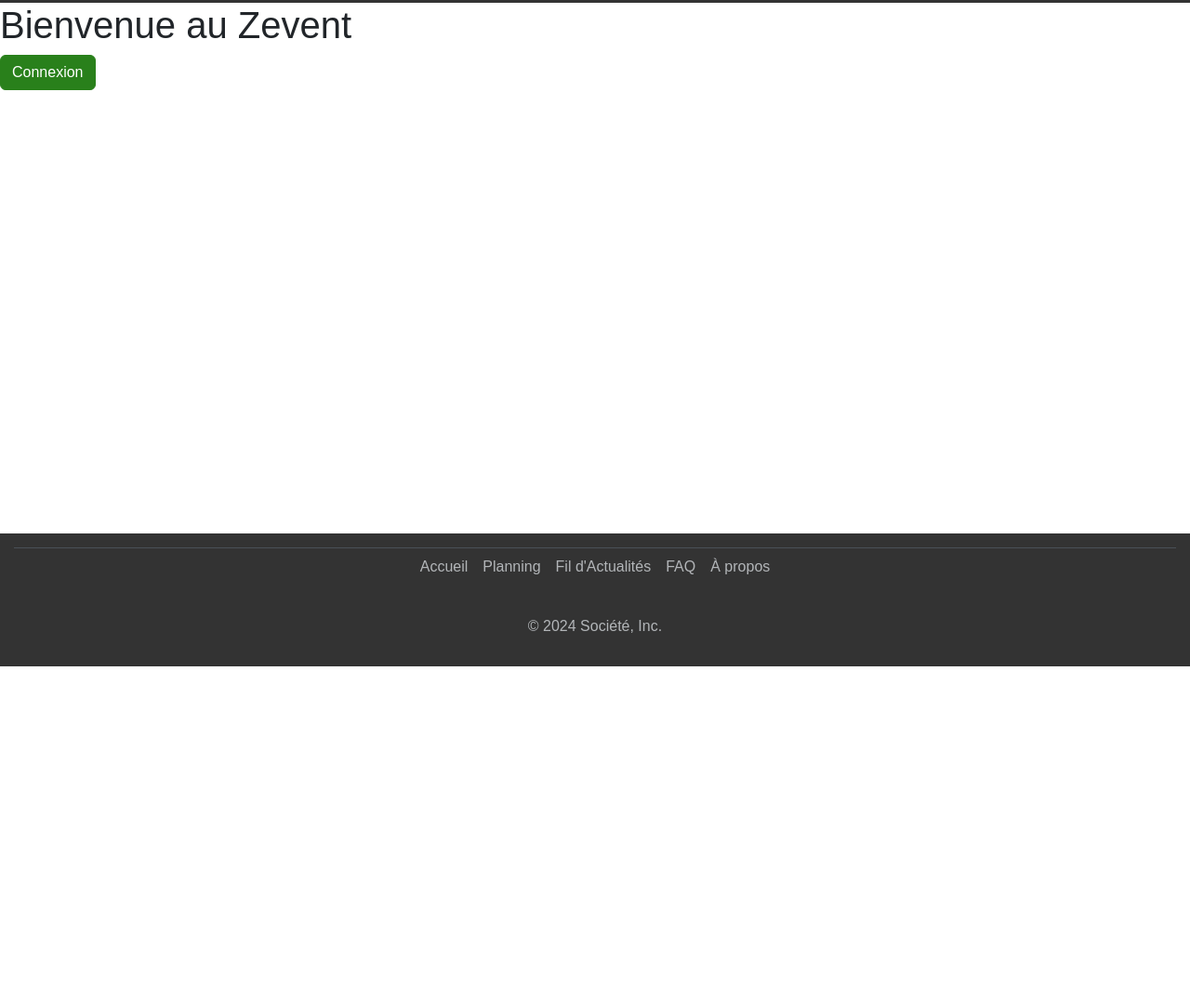
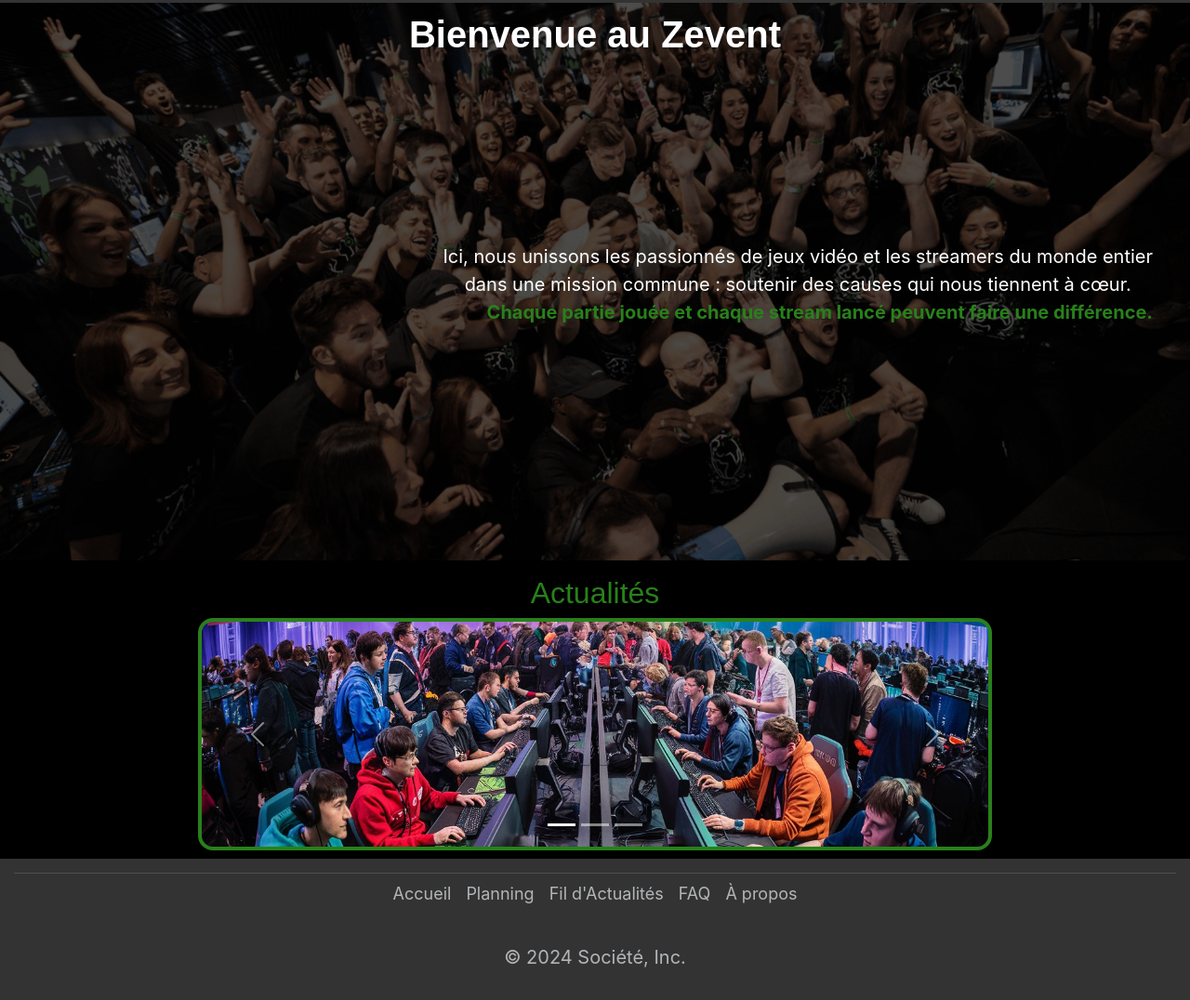
Before and after one commit to Jordidev32/ZEvent, a website with bundled scripts: page index.html in a window 1280 px wide. Shown: the part 83-1159 px from the top of the page at 93% size. Before the commit the page ends 800 px from the top, so only its background shows below. Built offline with nearby package versions, Linux system fonts and the light colour scheme; files whose address does not match are found by name.

Commit message:
Carousel ajouté

```diff
--- a/Route/allRoutes.js
+++ b/Route/allRoutes.js
@@ -2,7 +2,8 @@
 
 //Définir ici vos routes
 export const allRoutes = [
-    new Route("/", "Accueil", "/pages/home.html"),];
+    new Route("/", "Accueil", "/pages/home.html"),
+    new Route("/planning", "Planning", "/pages/planning.html"),];
 
 //Le titre s'affiche comme ceci : Route.titre - websitename
 export const websiteName = "Zevent";
--- a/index.html
+++ b/index.html
@@ -22,7 +22,7 @@
                 <a class="nav-link" href="/">Accueil</a>
               </li>
               <li class="nav-item">
-                <a class="nav-link" href="#">Planning</a>
+                <a class="nav-link" href="/planning">Planning</a>
               </li>
               </li>
               <li class="nav-item">
@@ -48,7 +48,7 @@
                 <a href="/" class="nav-link px-2 text-body-secondary">Accueil</a>
             </li>
             <li class="nav-item">
-                <a href="#" class="nav-link px-2 text-body-secondary">Planning</a>
+                <a href="/planning" class="nav-link px-2 text-body-secondary">Planning</a>
             </li>
             <li class="nav-item">
                 <a href="#" class="nav-link px-2 text-body-secondary">Fil d'Actualités</a>
--- a/pages/home.html
+++ b/pages/home.html
@@ -1,2 +1,35 @@
-<h1>Bienvenue au Zevent</h1>
-<button class="btn btn-primary">Connexion</button>
+<div class="hero-scene text-center text-white">
+    <div class="hero-scene-content">
+        <h1><strong>Bienvenue au Zevent</strong></h1>
+        <p>Ici, nous unissons les passionnés de jeux vidéo et les streamers du monde entier
+            <br/>dans une mission commune : soutenir des causes qui nous tiennent à cœur.
+            <br/><strong class="text-primary"> Chaque partie jouée et chaque stream lancé peuvent faire une différence.</strong>
+        </p>
+    </div>
+</div>
+
+<!-- Caroussel -->
+<div class="col-sm-12 col-md-8 col-lg-8 mx-auto py-3">
+    <h2 class="text-primary text-center"> Actualités</h2>
+<div id="carouselExampleIndicators" class="carousel slide">
+    <div class="carousel-indicators">
+      <button type="button" data-bs-target="#carouselExampleIndicators" data-bs-slide-to="0" class="active" aria-current="true" aria-label="Slide 1"></button>
+      <button type="button" data-bs-target="#carouselExampleIndicators" data-bs-slide-to="1" aria-label="Slide 2"></button>
+      <button type="button" data-bs-target="#carouselExampleIndicators" data-bs-slide-to="2" aria-label="Slide 3"></button>
+    </div>
+    <div class="carousel-inner first border border-primary border-4 rounded-4">
+        <div class="carousel-item active" data-bs-interval="10000"></div>
+        <div class="carousel-item second" data-bs-interval="2000"></div>
+        <div class="carousel-item third"></div>
+      </div>
+    <button class="carousel-control-prev" type="button" data-bs-target="#carouselExampleIndicators" data-bs-slide="prev">
+      <span class="carousel-control-prev-icon" aria-hidden="true"></span>
+      <span class="visually-hidden">Previous</span>
+    </button>
+    <button class="carousel-control-next" type="button" data-bs-target="#carouselExampleIndicators" data-bs-slide="next">
+      <span class="carousel-control-next-icon" aria-hidden="true"></span>
+      <span class="visually-hidden">Next</span>
+    </button>
+  </div>
+</div>
+  <!-- Caroussel -->
--- a/scss/main.scss
+++ b/scss/main.scss
@@ -4,6 +4,10 @@
 html{
     position: relative;
     min-height: 100%;
+}
+
+body{
+    background-color: black;
 }
 
 main{
@@ -15,4 +19,68 @@
     position: absolute;
     bottom: 0;
     width: 100%;
+    font-family: $font-family-serif;
+    font-size: 18px;
 }
+
+p {
+    font-family: $font-family-serif;
+    font-size: 20px;
+}
+
+.hero-scene{
+    //pour éviter qu'il passe par dessus la navbar
+    position: relative;
+    &::before{
+        content: "";
+        position: absolute;
+        top: 0;
+        left: 0;
+        width: 100%;
+        height: 100%;
+        background-image: url(../src/image/wethenew-zevent-2022.png);
+        background-size: cover;
+        filter: brightness(0.3);
+    }
+    *{ //Pour que tout le hero-scene se place par-dessus l'image
+        position: relative;
+    }
+    .hero-scene-content{
+        height: 600px;
+        padding: 10px;
+    }
+    .hero-scene-content p{
+        display: flex;
+        flex-direction: column;
+        align-items: flex-end;
+        margin-top: 200px;
+        margin-right: 30px;
+    }
+}
+
+h1{
+    font-family: $font-family-sans-serif;
+}
+
+.first {
+    background-image: url('../src/image/Image\ presentation.jpeg');
+  }
+
+  .second {
+    background-image: url('../src/image/Gameur\ a\ plusieurs.jpg');
+  }
+
+  .third {
+    background-image: url('../src/image/pexels-a-darmel-7862655.jpg');
+  }
+
+
+  .first,
+  .second,
+  .third {
+    background-size: cover;
+    background-position: center;
+    background-repeat: no-repeat;
+    width: 100%;
+    height: 250px;
+  }
```
Also changed, not shown: pages/planning.html (added), scss/main.css, src/image/Gameur a plusieurs.jpg (added), src/image/Image presentation.jpeg (added), src/image/pexels-a-darmel-7862655.jpg (added), 1 other file.
